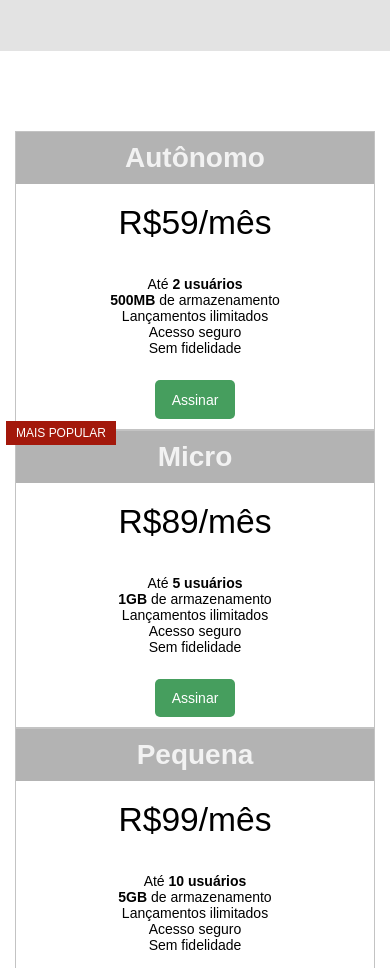
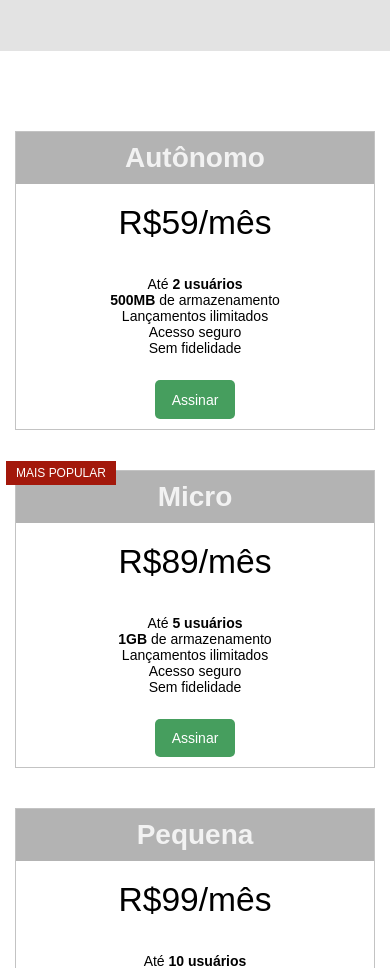
Before and after one commit to idaltchion/ifx-pilas, a plain HTML site: page index.html in a window 390 px wide. Shown: the part 920-1888 px from the top of the page. Drawn offline with Linux system fonts and the light colour scheme.

Commit message:
Margin bottom adjusted in 'layout-planos' section, note a trick in the last column

```diff
--- a/css/layout.css
+++ b/css/layout.css
@@ -28,6 +28,18 @@
     padding: 80px 0;
 }
 
+@media(max-width: 992px) {
+    .layout-planos .row > div:not(.ultima-coluna) {
+        margin-bottom: 40px;
+    }
+}
+
+@media(max-width: 768px) {
+    .layout-planos .row > div:not(.ultima-coluna) {
+        margin-bottom: 40px;
+    }
+}
+
 .layout-rodape {
     padding: 10px 0;
 
--- a/index.html
+++ b/index.html
@@ -81,7 +81,7 @@
 					</article>
 				</div>
 
-				<div class="col-lg-4">
+				<div class="col-lg-4 ultima-coluna" >
 					<article class="plano">
 						<h2 class="plano__cabecalho">Pequena</h2>
 						<div class="plano__preco">R$99/mês</div>
```
